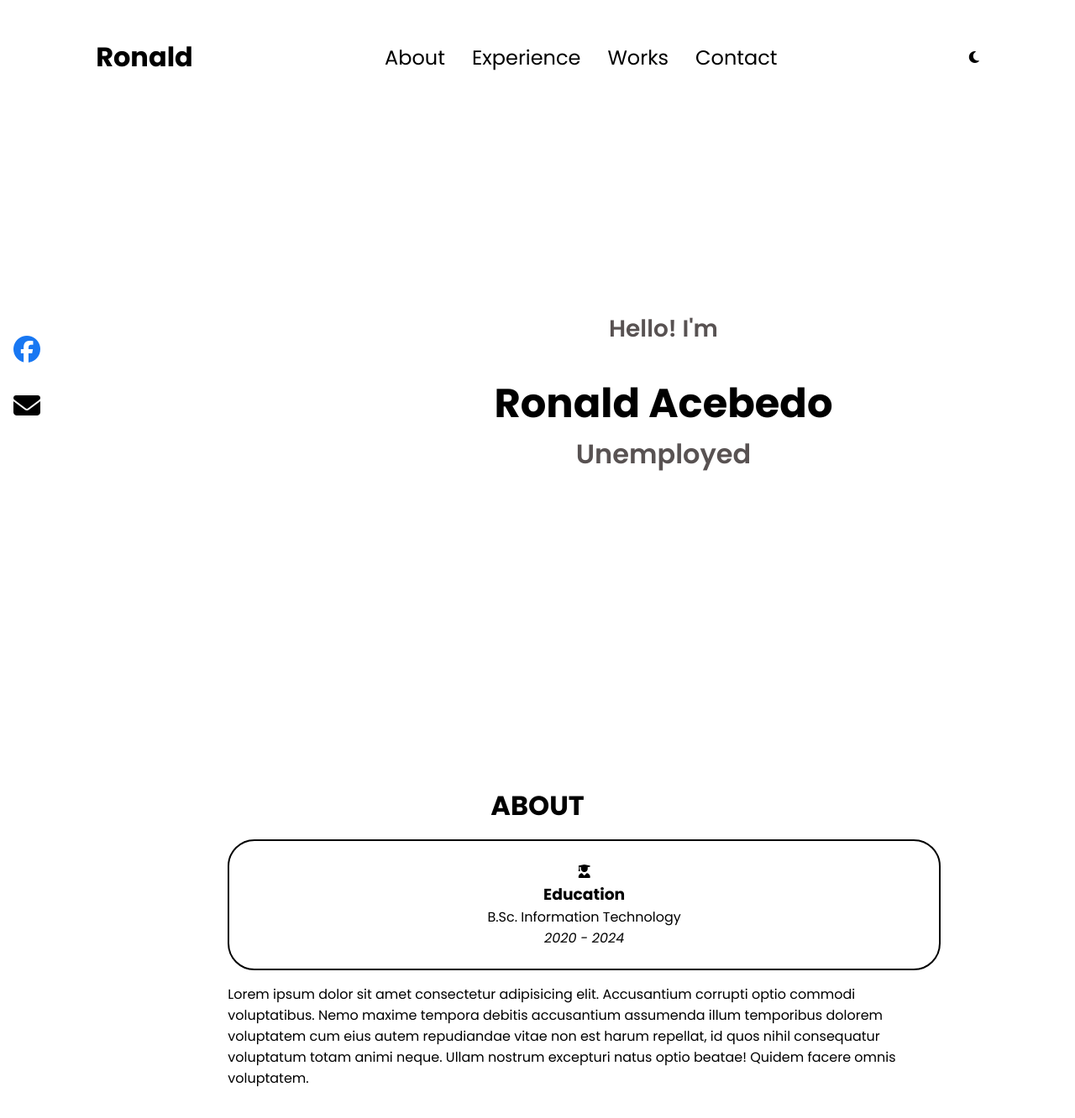
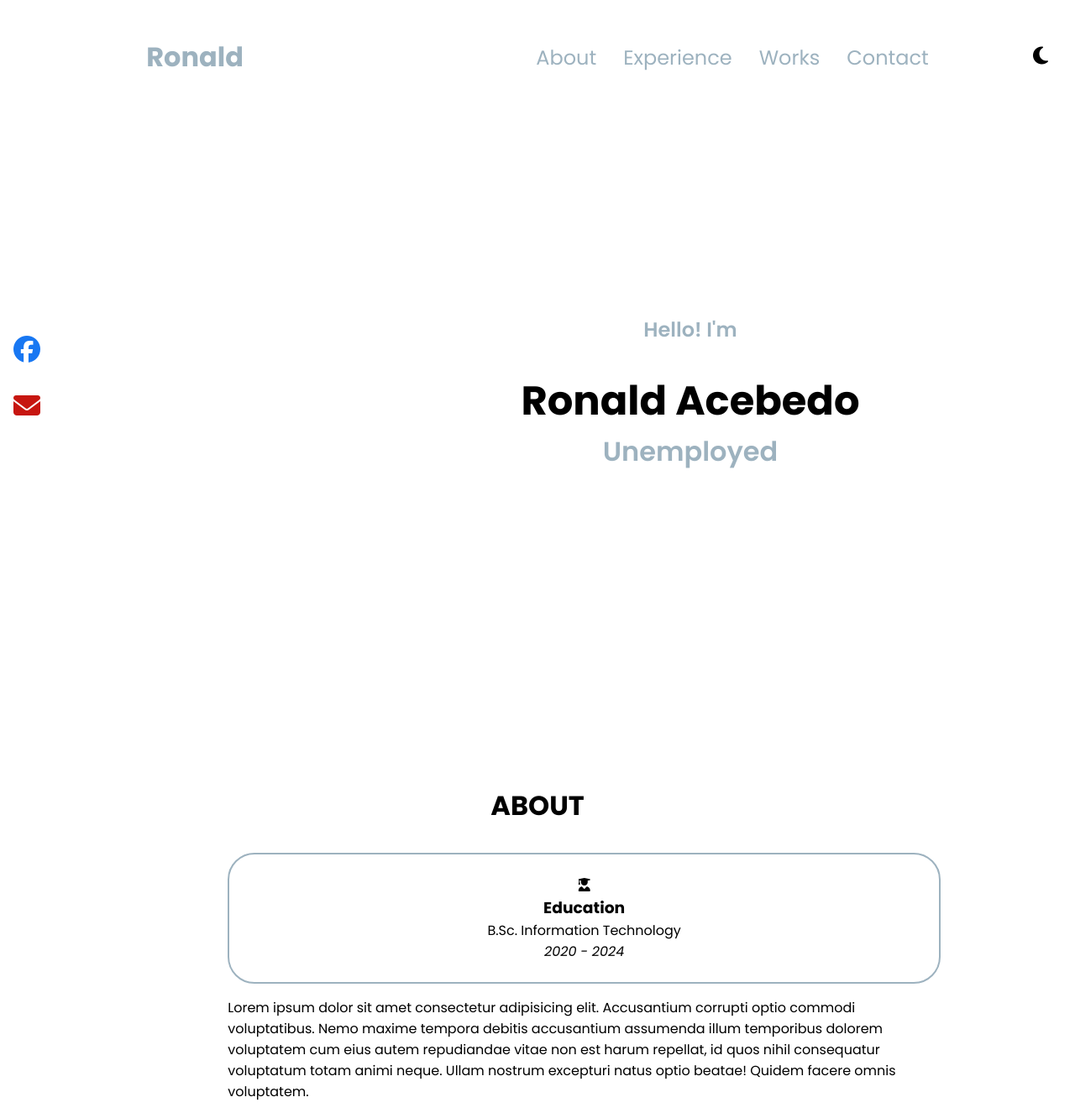
Before and after one commit to ronald-acebedo/portfolio, a plain HTML site: page index.html in a window 1280 px wide. Shown: the top 1332 px of the page at 84% size. Drawn offline with Linux system fonts and the light colour scheme.

Commit message:
Update style.css

```diff
--- a/style.css
+++ b/style.css
@@ -16,7 +16,24 @@ html {
 
 body {
     font-family: "Poppins", sans-serif;
+}
 
+.darkmode_toggle {
+    background-color: #27374D;
+    color: white;
+    transition: 0.5s;
+}
+
+
+.nav_darkmode_toggle {
+    cursor: pointer;
+    position: absolute;
+    right: 0;
+    margin: 0 2rem 0 0;
+}
+
+.sun_icon, .moon_icon {
+    font-size: 1.5rem;
 }
 
 .header {
@@ -31,7 +48,7 @@ body {
 .nav,
 .nav_list {
     display: flex;
-    align-items: center
+    align-items: center;
 }
 
 .nav {
@@ -43,7 +60,7 @@ body {
 }
 
 .nav_logo {
-    color: #000;
+    color: #9DB2BF;
     font-weight: bolder;
     font-size: 2rem;
     text-decoration: none;
@@ -58,7 +75,7 @@ body {
 .nav_link {
     text-decoration: none;
     position: relative;
-    color: #000;
+    color: #9DB2BF;
     cursor: pointer;
 }
 
@@ -70,7 +87,7 @@ body {
     height: 2px;
     bottom: -.5rem;
     left: 0;
-    background-color: #000;
+    background-color: #9DB2BF;
     transform: scaleX(0);
     transition: transform 0.3s ease;
 }
@@ -100,7 +117,7 @@ body {
 
 section {
     padding-top: 17vh;
-    height: 96vh;
+    height: 100vh;
     margin: 0 10rem;
     min-height: fit-content;
 }
@@ -202,6 +219,7 @@ section {
     height: 100vh;
     min-height: fit-content;
     position: relative;
+    gap: 4rem;
 }
 
 #home {
@@ -224,11 +242,11 @@ section {
 
 .home_description .home_text {
     font-weight: 600;
-    color: #585252;
+    color: #9DB2BF;
 }
 
 .home_description .p1 {
-    font-size: 1.75rem;
+    font-size: 1.5rem;
     margin: 0 0 2rem 0;
 }
 
@@ -260,6 +278,10 @@ section {
 
 .home_social .facebook {
     color: var(--facebook_color);
+}
+
+.home_social .email {
+    color: rgb(199, 22, 16, 100);
 }
 
 .title {
@@ -333,7 +355,7 @@ section {
 
 .about_details_container {
     margin: 1rem 0 1rem 0;
-    border: 2px solid black;
+    border: 2px solid #9DB2BF;
     border-radius: 2rem;
     text-align: center;
     padding: 1.5rem;
@@ -347,4 +369,12 @@ section {
     margin: auto 0;
 }
 
+.about_text_container {
+    margin: 1rem 0 1rem 0;
+
+}
+
 /* end about section style */
+
+
+/* experience section style */
```
